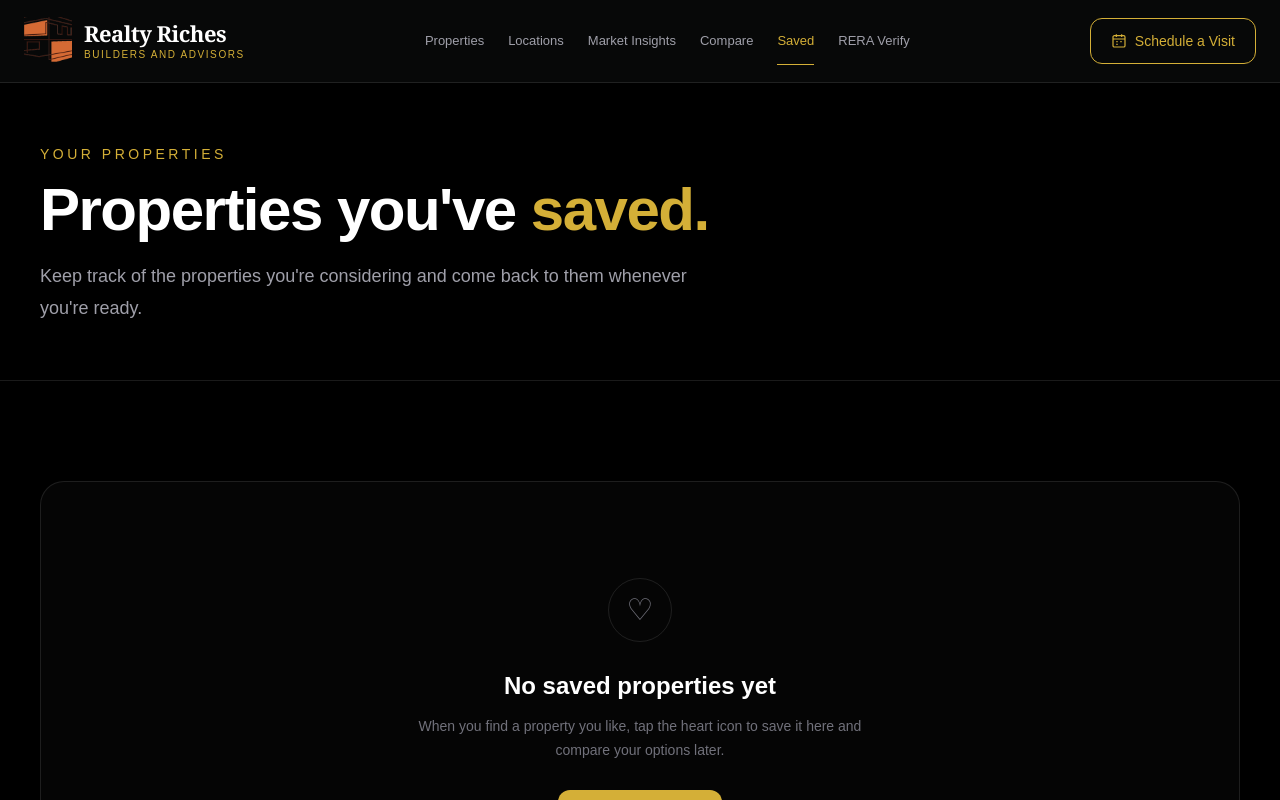
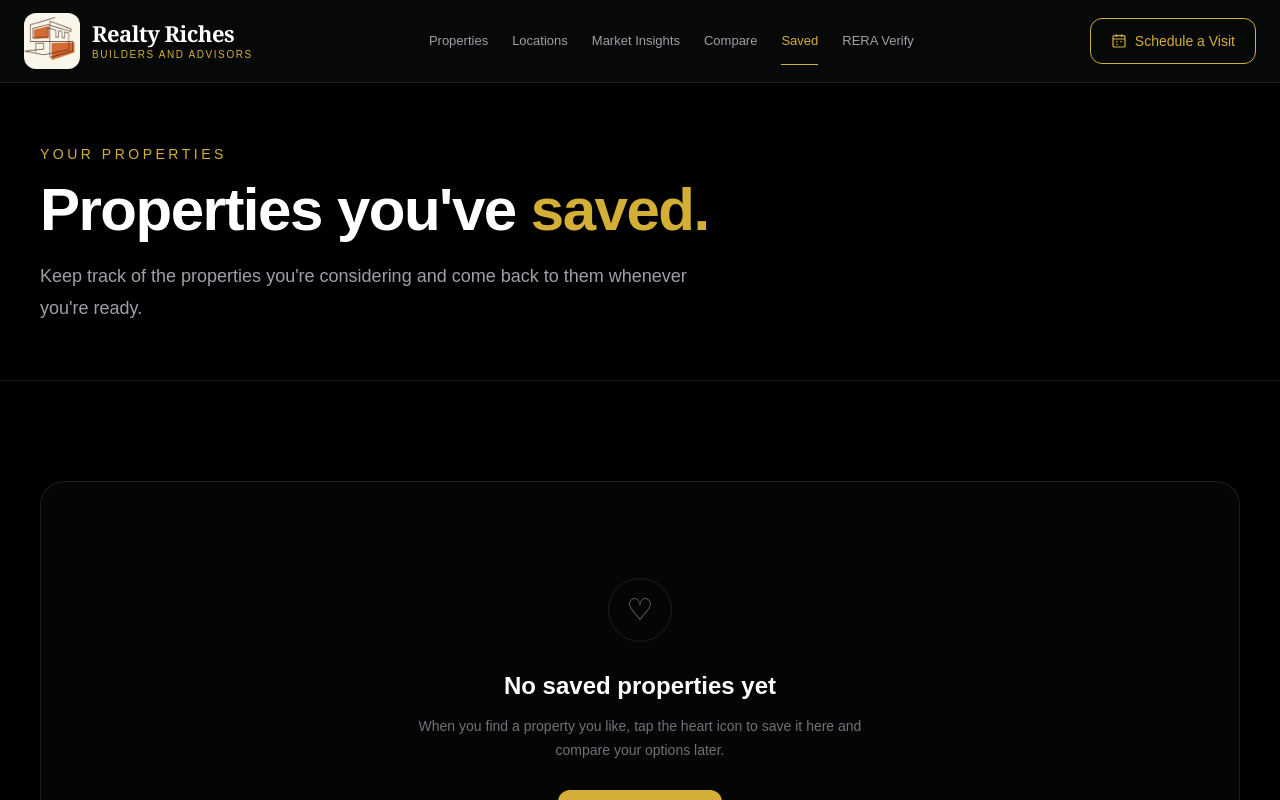
Before and after one commit to gauravpreet-singh/realty-riches, a Next.js app: page /saved in a window 1280 px wide. Shown: the top 800 px of the page. Built offline with nearby package versions, Linux system fonts and the light colour scheme.

Commit message:
Updated the icon

```diff
--- a/components/Navbar.tsx
+++ b/components/Navbar.tsx
@@ -6,30 +6,12 @@ import { usePathname } from "next/navigation";
 import { useEffect, useState } from "react";
 
 const navItems = [
-  {
-    label: "Properties",
-    href: "/properties",
-  },
-  {
-    label: "Locations",
-    href: "/locations",
-  },
-  {
-    label: "Market Insights",
-    href: "/market-insights",
-  },
-  {
-    label: "Compare",
-    href: "/compare",
-  },
-  {
-    label: "Saved",
-    href: "/saved",
-  },
-  {
-    label: "RERA Verify",
-    href: "/rera-verification",
-  },
+  { label: "Properties", href: "/properties" },
+  { label: "Locations", href: "/locations" },
+  { label: "Market Insights", href: "/market-insights" },
+  { label: "Compare", href: "/compare" },
+  { label: "Saved", href: "/saved" },
+  { label: "RERA Verify", href: "/rera-verification" },
 ];
 
 export default function Navbar() {
@@ -78,17 +60,15 @@ export default function Navbar() {
             className="group flex shrink-0 items-center gap-3"
             aria-label="Realty Riches home"
           >
-            {/* Logo mark */}
-            <div className="flex h-12 w-12 items-center justify-center overflow-hidden">
-              <Image
-                src="/realty-riches-navbar-logo.png"
-                alt=""
-                width={150}
-                height={80}
-                priority
-                className="h-16 w-auto max-w-none object-contain"
-              />
-            </div>
+            {/* Supplied Realty Riches icon */}
+            <Image
+              src="/realty-riches-header-icon.png"
+              alt="Realty Riches"
+              width={512}
+              height={512}
+              priority
+              className="h-14 w-14 rounded-xl object-contain"
+            />
 
             {/* Brand text */}
             <div className="leading-none">
@@ -157,18 +137,14 @@ export default function Navbar() {
             <div className="space-y-1.5">
               <span
                 className={`block h-px w-5 bg-current transition ${
-                  mobileOpen
-                    ? "translate-y-[3.5px] rotate-45"
-                    : ""
+                  mobileOpen ? "translate-y-[3.5px] rotate-45" : ""
                 }`}
               />
-
               <span
                 className={`block h-px w-5 bg-current transition ${
                   mobileOpen ? "opacity-0" : ""
                 }`}
               />
-
               <span
                 className={`block h-px w-5 bg-current transition ${
                   mobileOpen
```
Also changed, not shown: public/realty-riches-header-icon.png (added), public/realty-riches-navbar-logo.png (deleted).
